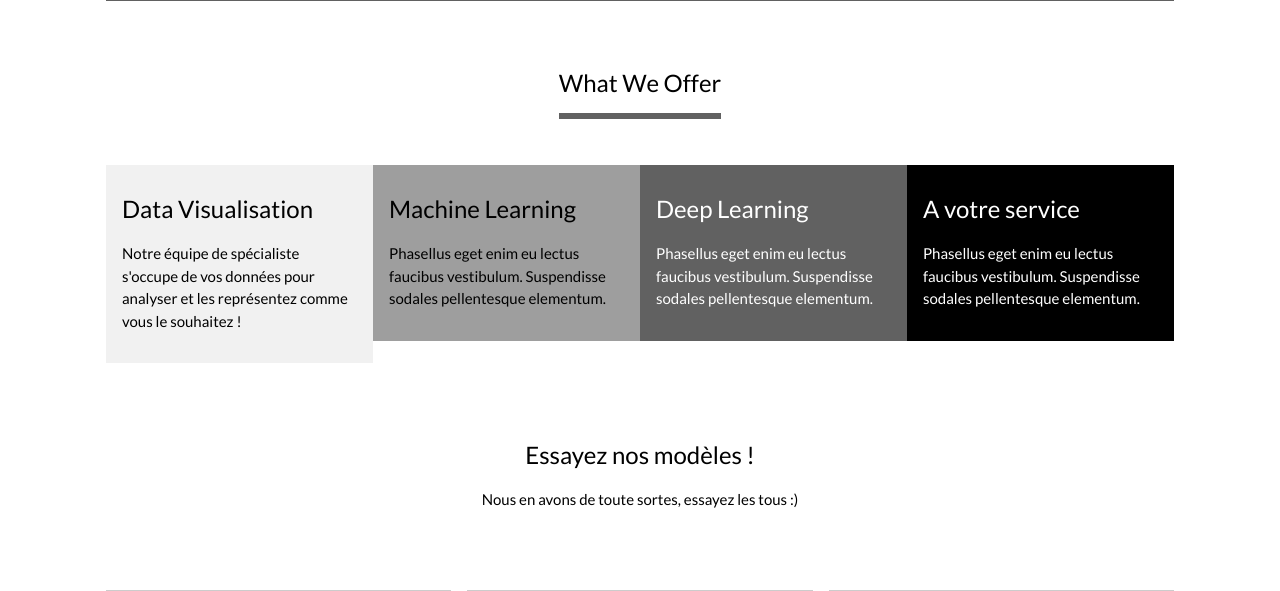
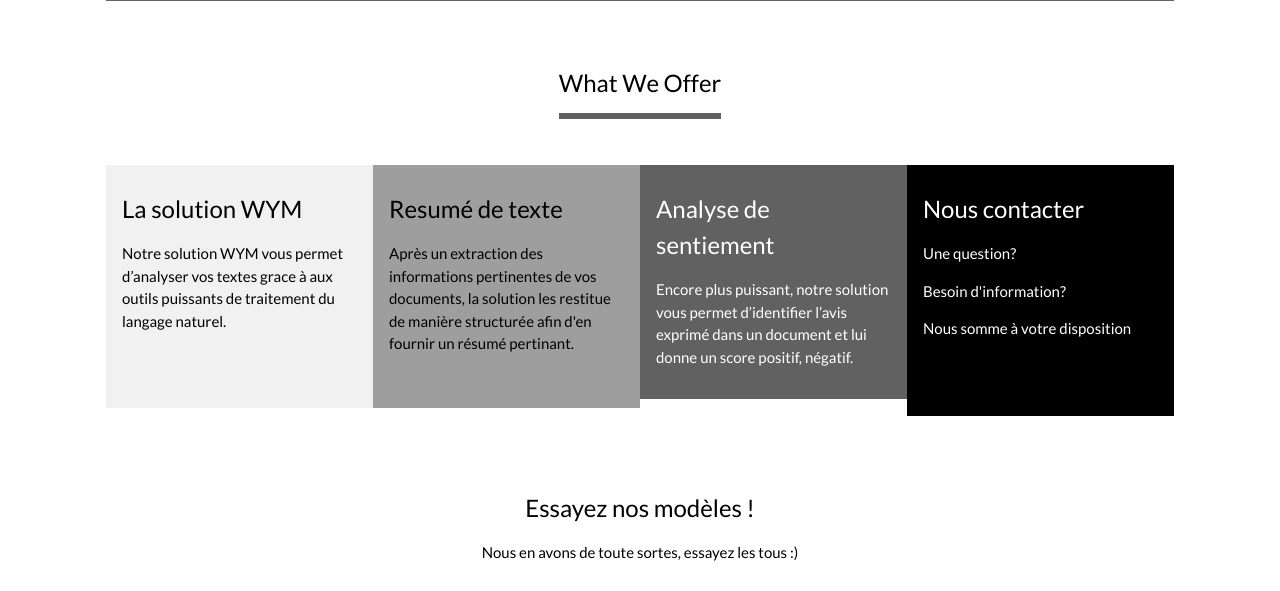
Before and after one commit to GARRIGOS-Martin/WYM_project, a Flask app: template templates/try_beau.html in a window 1280 px wide. Shown: the part 1140-1731 px from the top of the page. Run offline with Flask 2, Linux system fonts and the light colour scheme; the template is opened without the code that fills it, so the values that code supplies are empty; parts of the project's set-up code (start-up, migrations or seed data) failed here and were passed over.

Commit message:
melioration des textes

```diff
--- a/templates/try_beau.html
+++ b/templates/try_beau.html
@@ -82,23 +82,31 @@ html,body,h1,h2,h3,h4 {font-family:"Lato", sans-serif}
       <span class="w3-xlarge w3-bottombar w3-border-dark-grey w3-padding-16">What We Offer</span>
     </div>
     <div class="w3-col l3 m6 w3-light-grey w3-container w3-padding-16">
-      <h3>Data Visualisation</h3>
-      <p>Notre équipe de spécialiste s'occupe de vos données pour analyser et les représentez comme vous le souhaitez !</p>
+      <h3>La solution  WYM</h3>
+      <p>Notre solution  WYM vous permet d’analyser vos textes grace à aux outils puissants de traitement du langage naturel.</p>
+      <br>
+      <br>
     </div>
 
     <div class="w3-col l3 m6 w3-grey w3-container w3-padding-16">
-      <h3>Machine Learning</h3>
-      <p>Phasellus eget enim eu lectus faucibus vestibulum. Suspendisse sodales pellentesque elementum.</p>
+      <h3>Resumé de texte</h3>
+      <p>Après un extraction des informations pertinentes de vos documents, la solution les restitue de manière structurée afin d'en fournir un résumé pertinant. </p>
+      <br>
     </div>
 
     <div class="w3-col l3 m6 w3-dark-grey w3-container w3-padding-16">
-      <h3>Deep Learning</h3>
-      <p>Phasellus eget enim eu lectus faucibus vestibulum. Suspendisse sodales pellentesque elementum.</p>
+      <h3>Analyse de sentiement</h3>
+      <p>Encore plus puissant, notre solution vous permet d’identifier l’avis exprimé dans un document et lui donne un score positif, négatif.</p>
+
     </div>
 
     <div class="w3-col l3 m6 w3-black w3-container w3-padding-16">
-      <h3>A votre service</h3>
-      <p>Phasellus eget enim eu lectus faucibus vestibulum. Suspendisse sodales pellentesque elementum.</p>
+      <h3>Nous contacter</h3>
+      <p>Une question?<br></p>
+      <p>Besoin d'information?<br>
+      <p>Nous somme à votre disposition</p>
+      <br>
+      <br>
     </div>
   </div>
 
@@ -171,7 +179,7 @@ html,body,h1,h2,h3,h4 {font-family:"Lato", sans-serif}
 
     <div class="w3-third w3-margin-bottom">
       <div class="w3-card-4">
-        <img src="/w3images/team1.jpg" alt="John" style="width:100%">
+        <img src="/w3images/team1.jpg" alt="SB" style="width:100%">
         <div class="w3-container">
           <h3>Severine Berrucaz</h3>
           <p class="w3-opacity">CEO & Co-Fondatrice</p>
@@ -183,7 +191,7 @@ html,body,h1,h2,h3,h4 {font-family:"Lato", sans-serif}
 
     <div class="w3-third w3-margin-bottom">
       <div class="w3-card-4">
-        <img src="/w3images/team2.jpg" alt="Mike" style="width:100%">
+        <img src="/w3images/team2.jpg" alt="AB" style="width:100%">
         <div class="w3-container">
           <h3>Amina Bendjebbour</h3>
           <p class="w3-opacity">CO-fondatrice, Ingénieur R&D</p>
@@ -195,11 +203,11 @@ html,body,h1,h2,h3,h4 {font-family:"Lato", sans-serif}
 
     <div class="w3-third w3-margin-bottom">
       <div class="w3-card-4">
-        <img src="/w3images/team3.jpg" alt="Jane" style="width:100%">
+        <img src="/w3images/team3.jpg" alt="JJ" style="width:100%">
         <div class="w3-container">
-          <h3>John Doe</h3>
-          <p class="w3-opacity">Designer</p>
-          <p>Phasellus eget enim eu lectus faucibus vestibulum. Suspendisse sodales pellentesque elementum.</p>
+          <h3>Jojo</h3>
+          <p class="w3-opacity">Glandeur professionnel</p>
+          <p>ZZZZzzzzzzz......</p>
           <p><button class="w3-button w3-light-grey w3-block">Contact</button></p>
         </div>
       </div>
```
